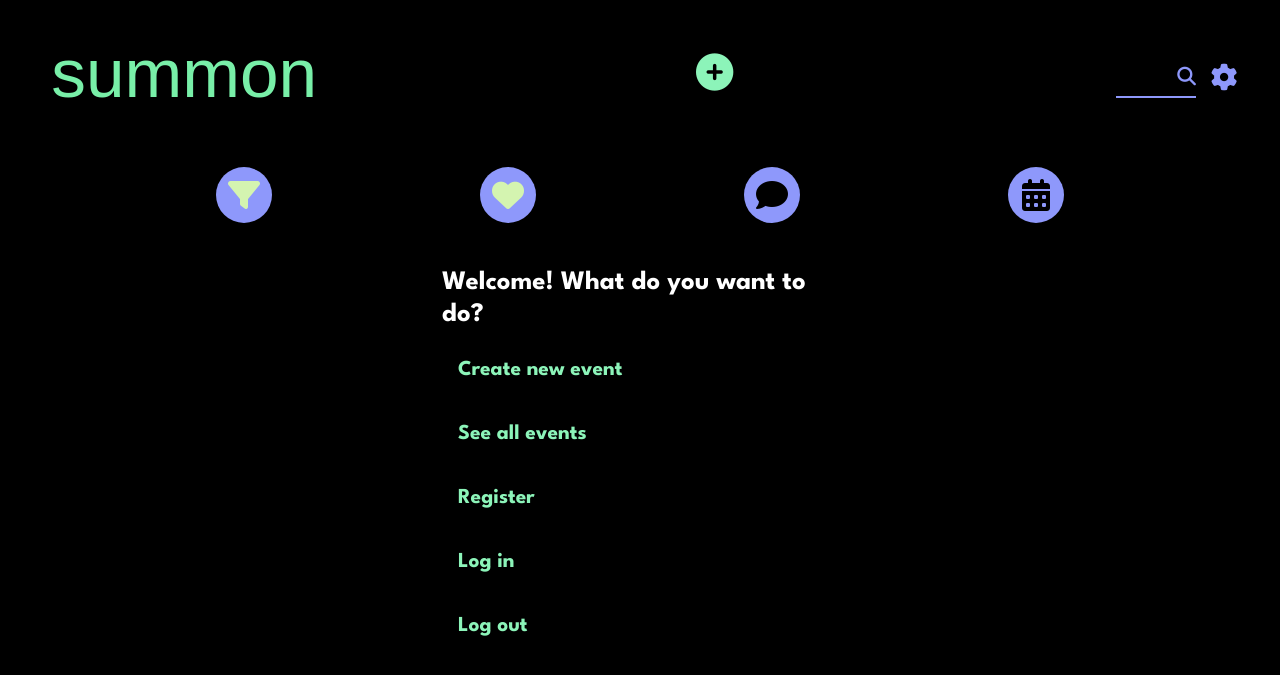
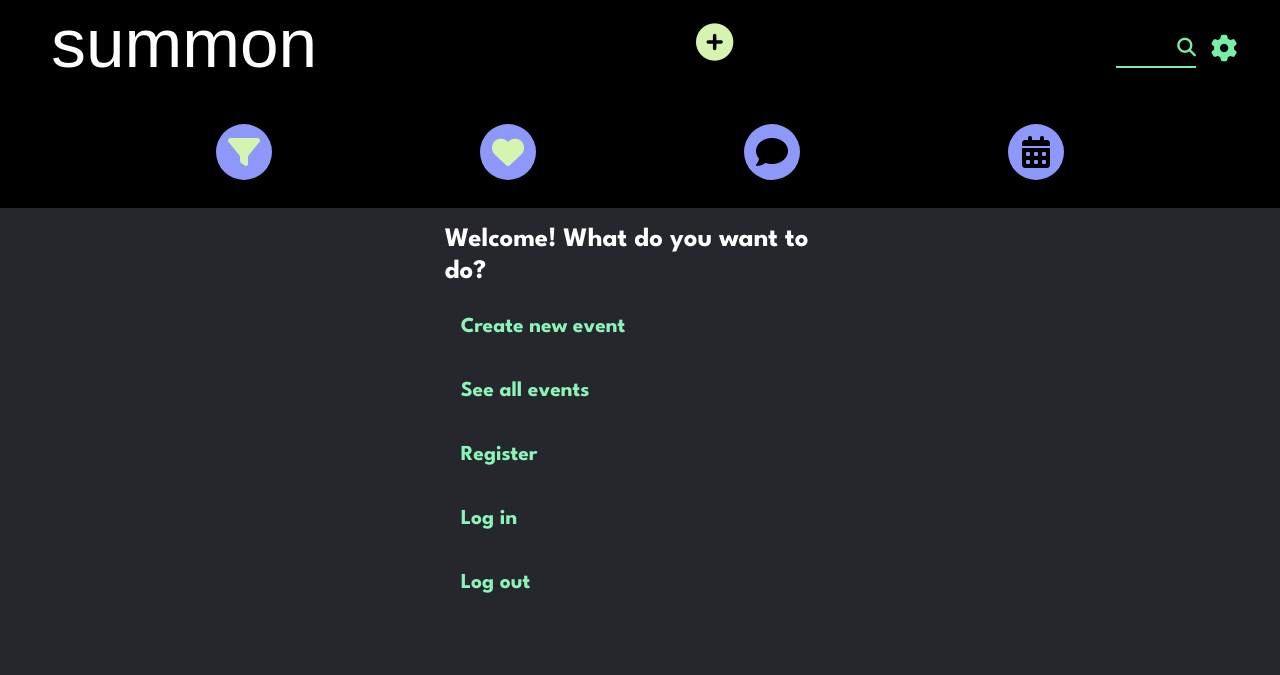
Before and after one commit to karinknutsson/summon, a Flask app: page / in a window 1280 px wide. Shown: the top 675 px of the page. Run offline with Flask 2, Linux system fonts and the light colour scheme; some libraries are stand-ins or nearby versions; some web fonts are replaced.

Commit message:
color adjustments

```diff
--- a/static/styles/style.css
+++ b/static/styles/style.css
@@ -14,7 +14,7 @@ body {
   /*background: rgb(139, 127, 254);*/
   /*background: rgb(142, 152, 251);
   background-size: cover;*/
-  background: black;
+  background: #26272d;
   color: white;
   font-family: 'League Spartan', sans-serif;
 }
@@ -24,8 +24,9 @@ h1 {
   font-size: 52pt;
   /*color: #8CF4B9;*/
   /*color: rgb(243, 242, 254);*/
-  color: #78EFA8;
+
   /*color: rgb(142, 152, 251);*/
+  color: white;
 }
 
 h2, h3, h4, h5, h6 {
@@ -79,6 +80,10 @@ a:active, a:hover {
   color: #d4f4b0 !important;
 }
 
+a.new {
+  color: #d4f4b0 !important;
+}
+
 ul {
   list-style-type: none;
   padding: 0;
@@ -105,8 +110,7 @@ img.card-img {
   /*border: 24px solid transparent;*/
   width: 100%;
   margin: 0;
-  padding: 16px;
-  background: black;
+  padding: 16px 24px;
   color: white;
 }
 
@@ -118,6 +122,8 @@ img.card-img {
   display: flex;
   align-items: center;
   justify-content: space-between;
+  background: black;
+  height: 96px;
 }
 
 .title-container, .search-gear-container {
@@ -161,7 +167,7 @@ img.card-img {
 
 .summon-navbar {
   width: 100%;
-  height: 96px;
+  height: 112px;
   background: black;
   /*background: rgb(219, 169, 46);*/
   /*border-bottom: 4px solid rgb(140, 51, 0);*/
@@ -169,7 +175,7 @@ img.card-img {
   /*border-top: 4px solid #8CF4B9;
   border-bottom: 4px solid #8CF4B9;*/
   /*border: 0;*/
-  padding: 0 16px 16px 16px;
+  padding: 16px;
   display: flex;
   align-items: center;
   justify-content: space-between;
@@ -215,18 +221,19 @@ img.card-img {
 }
 
 .navbar-search {
+  margin-top: -6px;
   width: 80px;
   height: 40px;
   display: flex;
   align-items: center;
   justify-content:  flex-end;
-  border-bottom: 2px solid rgb(142, 152, 251);
+  border-bottom: 2px solid #78EFA8;
   font-size: 14pt;
 }
 
 .navbar-search, .navbar-mini-btn {
   /*color: #412ab4;*/
-  color: rgb(142, 152, 251);
+  color: #78EFA8;
   font-weight: 600;
   margin: 4px;
 }
--- a/templates/layout.html
+++ b/templates/layout.html
@@ -15,7 +15,7 @@
                 <a href="{{ url_for('index') }}" class="title"><h1>&nbsp;summon</h1></a>
             </div>
             <div class="new-container center-flex">
-                <a href="{{ url_for('new_event') }}"><i class="fa-solid fa-circle-plus"></i></a>
+                <a href="{{ url_for('new_event') }}" class="new"><i class="fa-solid fa-circle-plus"></i></a>
             </div>
             <div class="search-gear-container">
                 <div class="navbar-search">
```
